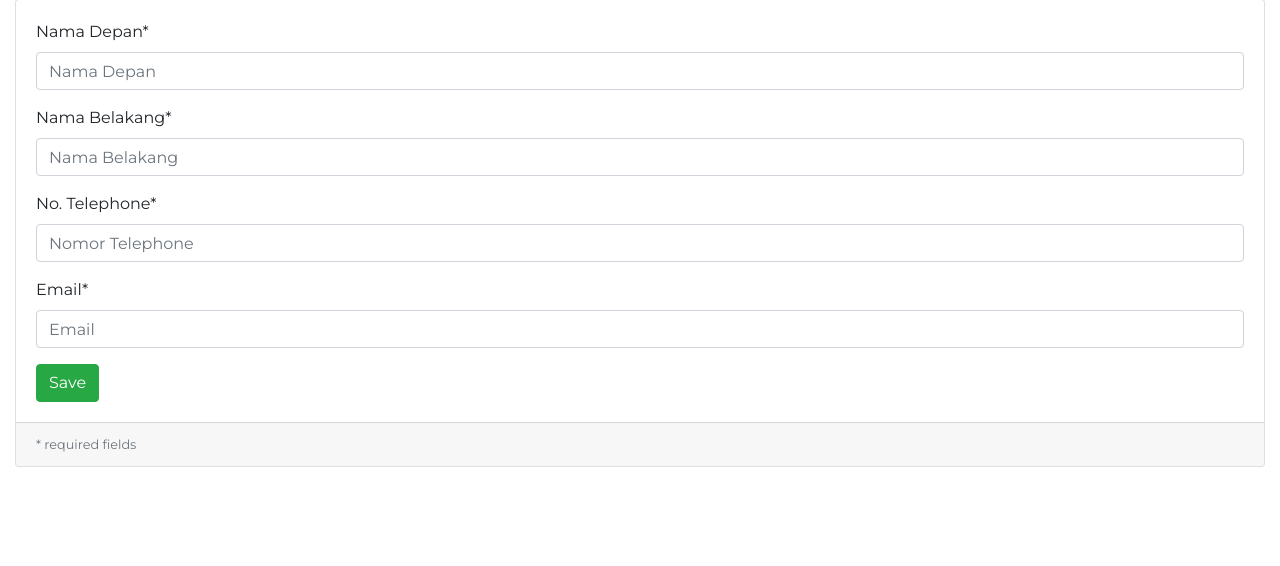
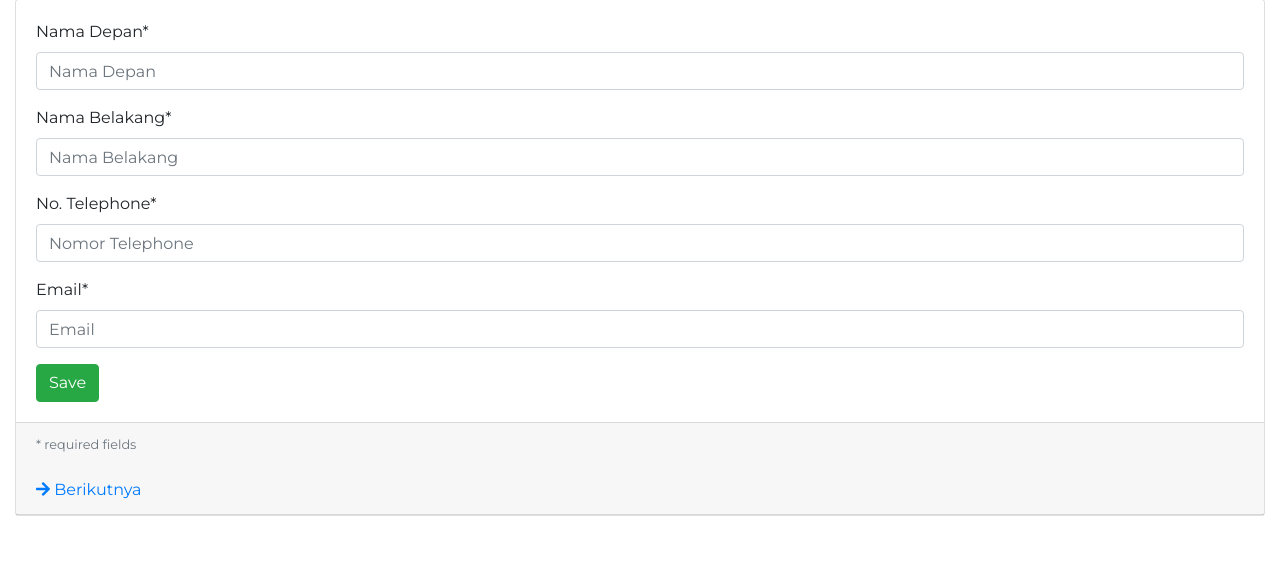
Before and after one commit to diegoririhena/kopinako, a CodeIgniter app: page /coffee-order/pelanggan in a window 1280 px wide. Shown: the part 60-626 px from the top of the page. Run offline with CodeIgniter, Linux system fonts and the light colour scheme; data comes from the database, SQL or seed files in the repository; some libraries are stand-ins or nearby versions.

Commit message:
update menu pelanggan

```diff
--- a/application/views/pelanggan/index.php
+++ b/application/views/pelanggan/index.php
@@ -42,17 +42,15 @@
                 </div>
 
                 <input class="btn btn-success" type="submit" name="btn" value="Save" />
-
-                <!-- <div class="card-header">
-                    <a href="<?php echo site_url('menu/index') ?>"><i class="fas fa-arrow-right"></i> Berikutnya</a>
-                </div> -->
             </form>
-
         </div>
 
         <div class="card-footer small text-muted">
             * required fields
         </div>
 
+        <div class="card-header">
+            <a href="<?php echo site_url('menu/index') ?>"><i class="fas fa-arrow-right"></i> Berikutnya</a>
+        </div>
     </div>
     <!-- /.container-fluid -->
```
